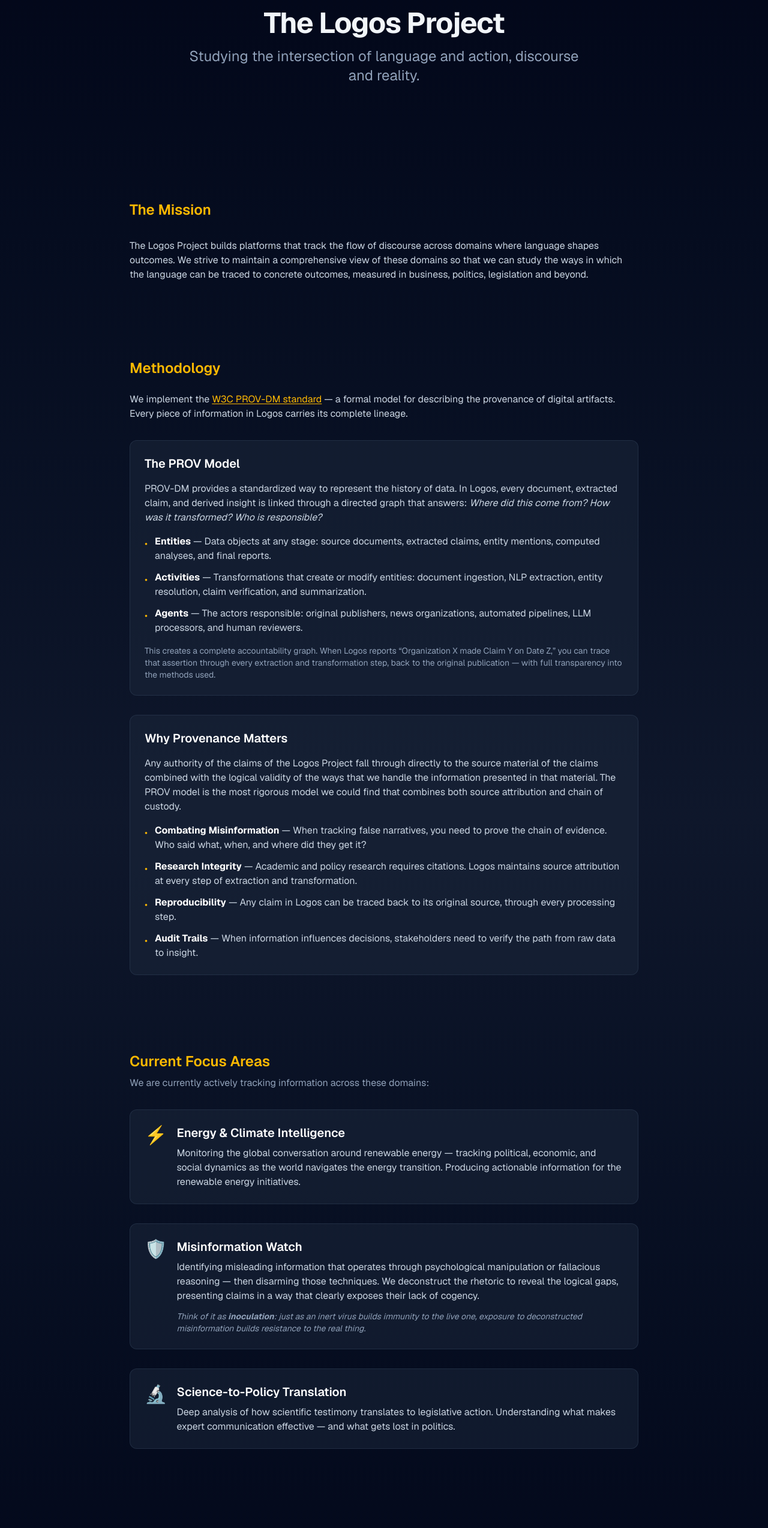
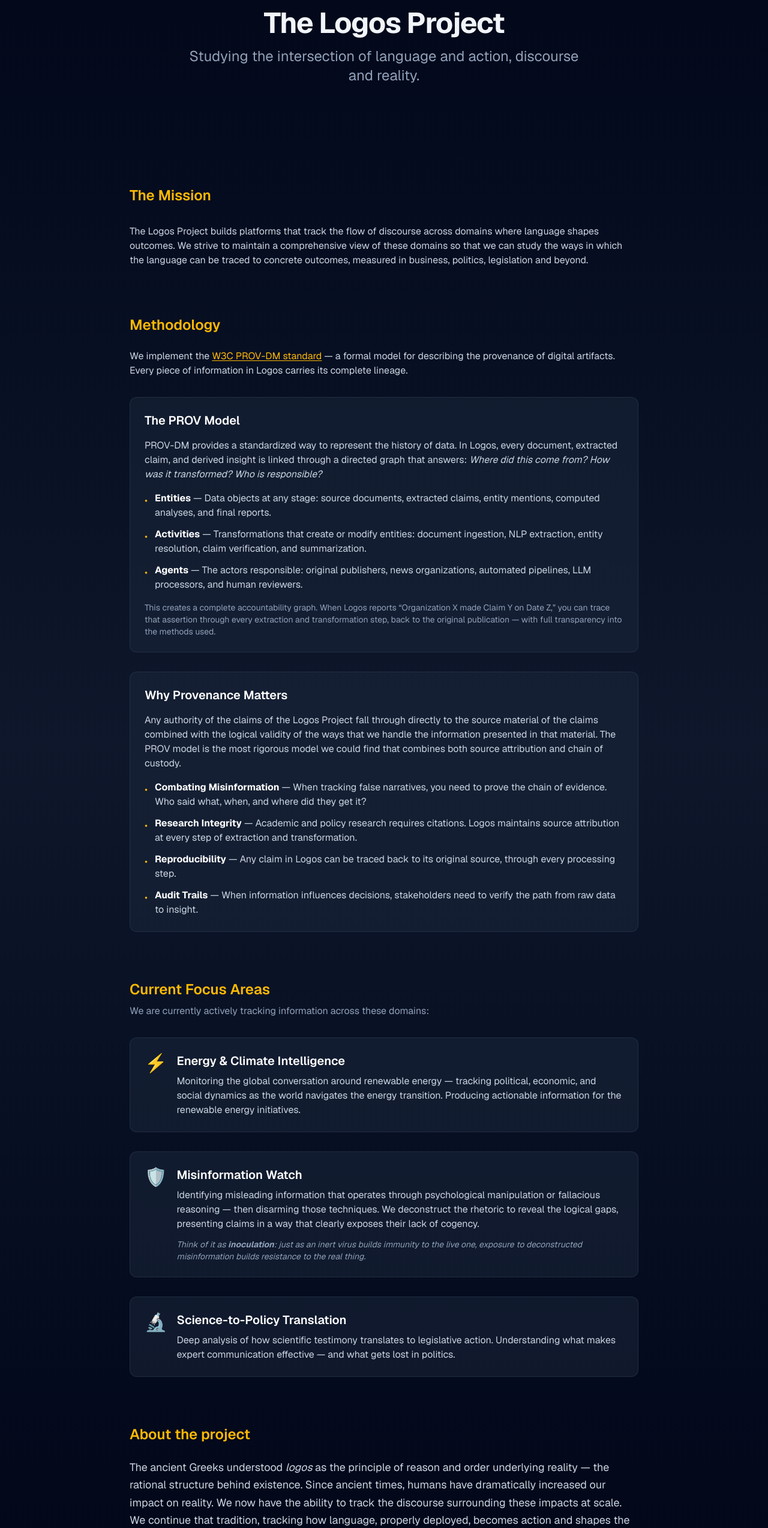
Before and after one commit to jde/logosproject, a Next.js app: page / in a window 1280 px wide. Shown: the part 234-2782 px from the top of the page at 60% size. Built offline with nearby package versions, Linux system fonts and the light colour scheme.

Commit message:
Reduce spacing between sections (py-16 → py-10)

```diff
--- a/src/app/page.tsx
+++ b/src/app/page.tsx
@@ -20,7 +20,7 @@ export default function Home() {
       </section>
 
       {/* The Mission */}
-      <section className="max-w-4xl mx-auto px-6 py-16">
+      <section className="max-w-4xl mx-auto px-6 py-10">
         <h2 className="text-2xl font-semibold text-amber-400 mb-8">
           The Mission
         </h2>
@@ -30,7 +30,7 @@ export default function Home() {
       </section>
 
       {/* Methodology */}
-      <section className="max-w-4xl mx-auto px-6 py-16">
+      <section className="max-w-4xl mx-auto px-6 py-10">
         <h2 className="text-2xl font-semibold text-amber-400 mb-6">
           Methodology
         </h2>
@@ -129,7 +129,7 @@ export default function Home() {
       </section>
 
       {/* Current Focus Areas */}
-      <section className="max-w-4xl mx-auto px-6 py-16">
+      <section className="max-w-4xl mx-auto px-6 py-10">
         <h2 className="text-2xl font-semibold text-amber-400 mb-2">
           Current Focus Areas
         </h2>
@@ -198,7 +198,7 @@ export default function Home() {
       </section>
 
       {/* About the project */}
-      <section className="max-w-4xl mx-auto px-6 py-16">
+      <section className="max-w-4xl mx-auto px-6 py-10">
         <h2 className="text-2xl font-semibold text-amber-400 mb-6">
           About the project
         </h2>
@@ -211,7 +211,7 @@ export default function Home() {
       </section>
 
       {/* Footer */}
-      <footer className="max-w-4xl mx-auto px-6 py-16 border-t border-slate-800">
+      <footer className="max-w-4xl mx-auto px-6 py-10 border-t border-slate-800">
         <p className="text-slate-600 text-xs text-center">
           © {new Date().getFullYear()} Logos Project
         </p>
```
